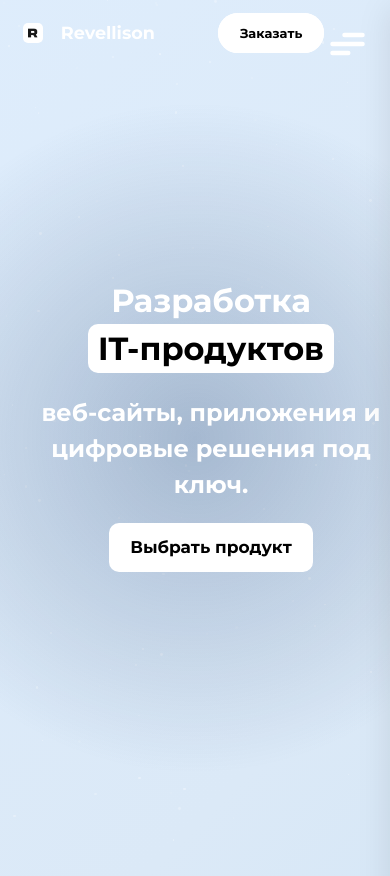
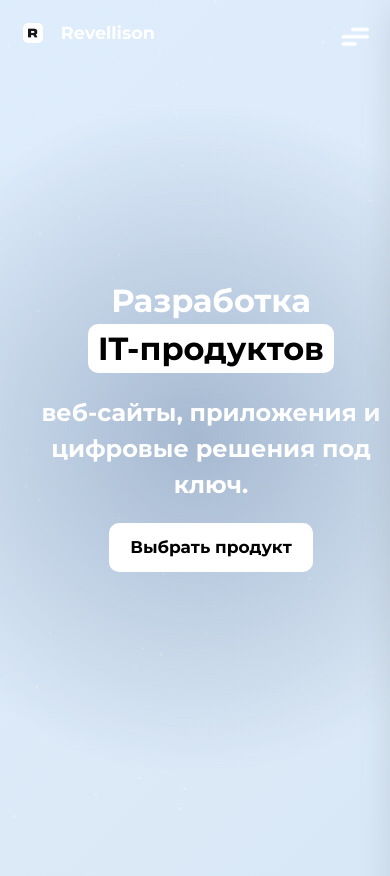
Before and after one commit to Revellison/RevellisonPage, a React (Vite) app: page / in a window 390 px wide. Shown: the top 876 px of the page. Built offline with nearby package versions, Linux system fonts and the light colour scheme.

Commit message:
sidebar optimisation

```diff
--- a/src/components/css/burger.css
+++ b/src/components/css/burger.css
@@ -32,9 +32,7 @@
   display: flex;
   flex-direction: column;
   height: 100%;
-  background-color: rgba(255, 255, 255, 0.1);
-  backdrop-filter: blur(10px);
-  -webkit-backdrop-filter: blur(10px);
+  background-color: #131c24;
   box-shadow: 0 8px 32px rgba(0, 0, 0, 0.1);
   position: relative;
   overflow: hidden;
@@ -52,12 +50,11 @@
   color: white;
   text-decoration: none;
   font-size: 18px;
-  border: 1px solid rgba(255, 255, 255, 0.3);
   border-radius: 25px;
   margin: 10px 0;
   text-align: center;
   transition: all 0.3s ease;
-  background-color: rgba(255, 255, 255, 0.1);
+  background-color: #2a3a4a;
 }
 
 .side-nav-link:hover {
@@ -92,6 +89,31 @@
   top: 20px;
   right: 20px;
   z-index: 1000;
+  transition: all 0.3s ease;
+}
+
+@media (max-width: 768px) {
+  .hamburger {
+    top: 15px;
+    right: 15px;
+    transform: scale(0.9);
+  }
+}
+
+@media (max-width: 480px) {
+  .hamburger {
+    top: 12px;
+    right: 12px;
+    transform: scale(0.8);
+  }
+}
+
+@media (max-width: 320px) {
+  .hamburger {
+    top: 10px;
+    right: 10px;
+    transform: scale(0.7);
+  }
 }
 
 .hamburger input {
--- a/src/components/css/header.css
+++ b/src/components/css/header.css
@@ -164,9 +164,10 @@ img.logo {
     display: block;
   }
 
-  .header-container {
+  .header-container{
     padding: 0.8rem 1rem;
   }
+
 
   .logo a {
     display: none;
@@ -182,8 +183,7 @@ img.logo {
   }
 
   .header-button-buy {
-    padding: 12px 30px;
-    font-size: 15px;
+    display: none;
   }
 }
 
```
